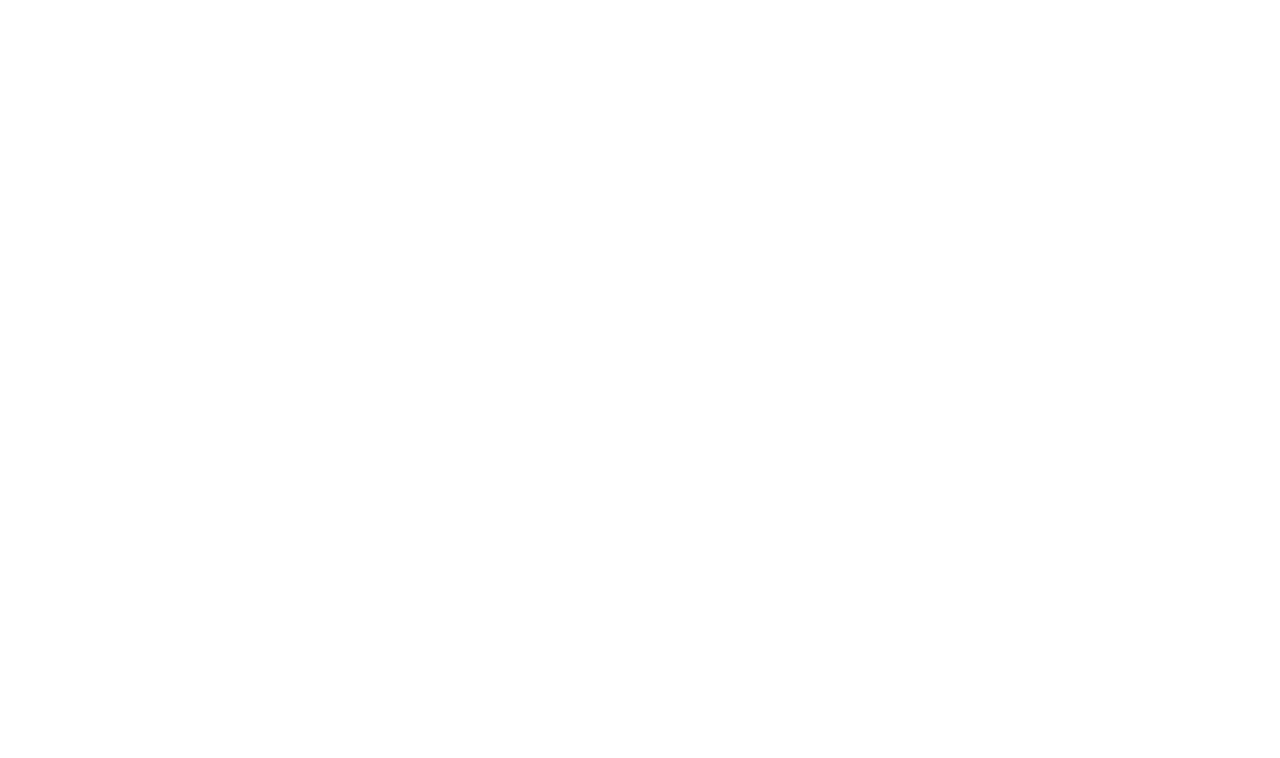
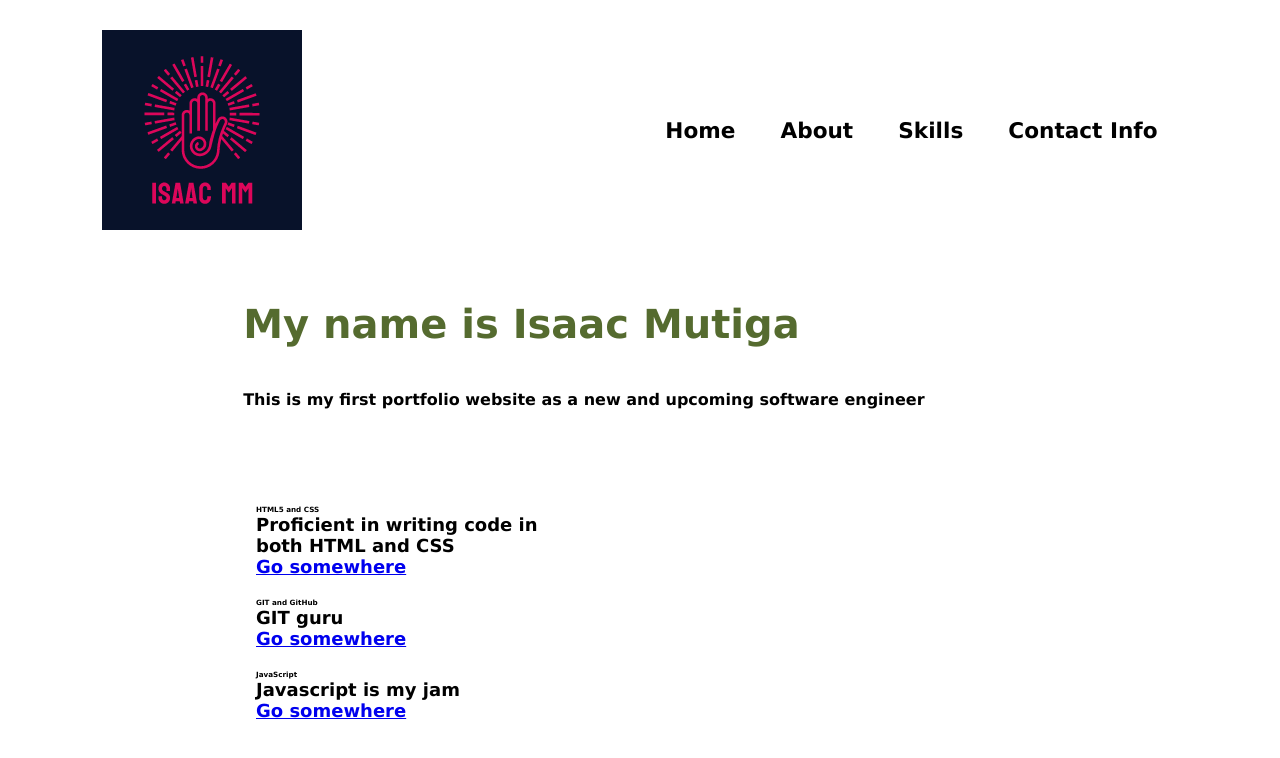
Before and after one commit to ngiish/portfolio1, a plain HTML site: page index.html in a window 1280 px wide. Drawn offline with Linux system fonts and the light colour scheme.

Commit message:
README.md

```diff
--- a/index.css
+++ b/index.css
@@ -0,0 +1,75 @@
+*{
+    margin: 0;
+    padding: 0;
+    font-family: 'Lucida Sans', 'Lucida Sans Regular', 'Lucida Grande', 'Lucida Sans Unicode', Geneva, Verdana, sans-serif;
+}
+.hero{
+    background-color: darkcyan;
+    width: 100%;
+    height: 100vh;
+    background-size: cover;
+    background-position: center;
+
+}
+nav{
+    display: flex;
+    width: 84%;
+    margin: auto;
+    padding: 30px 0;
+    align-items: center;
+    justify-content: space-between;
+}
+nav ul li{
+    list-style-type: none;
+    text-decoration: none;
+    color: black;
+    font-weight: bolder;
+    font-size: large;
+    display: inline-block;
+    padding: 10px 20px;
+}
+nav ul li a{
+    color: black;
+    text-decoration: none;
+    font-weight: bolder;
+    font-size: larger;
+
+}
+
+a:hover{
+    color: bisque;
+    transition: .1s;
+    cursor: pointer;
+}
+.details{
+    margin-left: 19%;
+    margin-top: 5%;
+}
+
+.details h3{
+    font-size: 40px;
+    color: darkolivegreen;
+    margin-bottom: 20px;
+    left: 2%;
+    transform: translateY(-50%);
+
+}
+
+.details h4{
+    color:black;
+    line-height: 20px;
+    font size: 30px;
+}
+
+
+
+.skills{
+    font-size: large;
+    margin-left: 20%;
+    font-weight: bold;
+    color: black;
+}
+.skills h5{
+    font-size: 40%;
+    font-weight: bolder;
+}
--- a/index.html
+++ b/index.html
@@ -1,19 +1,67 @@
 <!DOCTYPE html>
 <html lang="en">
     <head>
-        <meta charset="UTF=8">
+        <meta charset="UTF-8">
         <meta name="viewport" content="width=device-width, initial-scale=1.0">
         <title>My Portfolio</title>
-        <link rel="stylesheet" href="./index.css"></link>
+        <link rel="stylesheet" href="./index.css">
+        <link href="Lucida Sans Regular', 'Lucida Grande', 'Lucida Sans Unicode', Geneva, Verdana, sans-serif"rel="stylesheeet">
     </head>
+
     <body>
         <div class="container">
+            <div class="Hero ">
 
+                <nav>
+                    <img src="images/logo1.png" class="Images">
+                    <ul>
+                        <li><a href="#">Home</a></li>
+                        <li><a href="#">About</a></li>
+                        <li><a href="#">Skills</a></li>
+                        <li><a href="#">Contact Info</a></li>
+                    </ul>
+                </nav>
+            </div>
+        </div>
+
+        <div
+            class="details">
+            <h3>My name is Isaac Mutiga</h3>
+            <h4>This is my first portfolio website as a new and upcoming software engineer</h4>
+        </div>
+        <br>
+        <br>
+        <br>
+        <br>
+        <br>
+
+                <div class="skills">
+            <div class="card" style="width: 18rem;">
+                <div class="card-body">
+                    <h5 class="card-title">HTML5 and CSS</h5>
+                    <p class="card-text">Proficient in writing code in both HTML and CSS</p>
+                    <a href="#" class="btn btn-primary">Go somewhere</a>
+                </div>
+            </div>
+            <br>
+            <div class="card" style="width: 18rem;">
+                <div class="card-body">
+                    <h5 class="card-title">GIT and GitHub</h5>
+                    <p class="card-text">GIT  guru</p>
+                    <a href="#" class="btn btn-primary">Go somewhere</a>
+                </div>
+                <br>
+
+                <div class="card" style="width: 18rem;">
+                    <div class="card-body">
+                        <h5 class="card-title">JavaScript</h5>
+                        <p class="card-text">Javascript is my jam</p>                        </p>
+                        <a href="#" class="btn btn-primary">Go somewhere</a>
+                    </div>
 
         </div>
 
 
 
     </body>
-
 </html>
```
Also changed, not shown: images/logo1.png (added), images/luffy.jpg (added), images/monkey-d-luffy.jpg (added), 3 other files.
